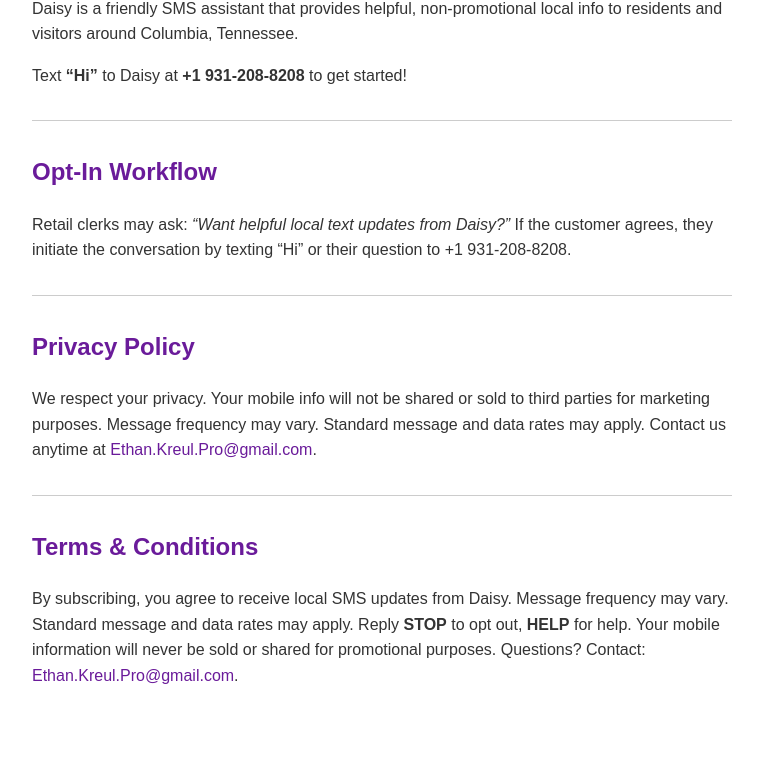
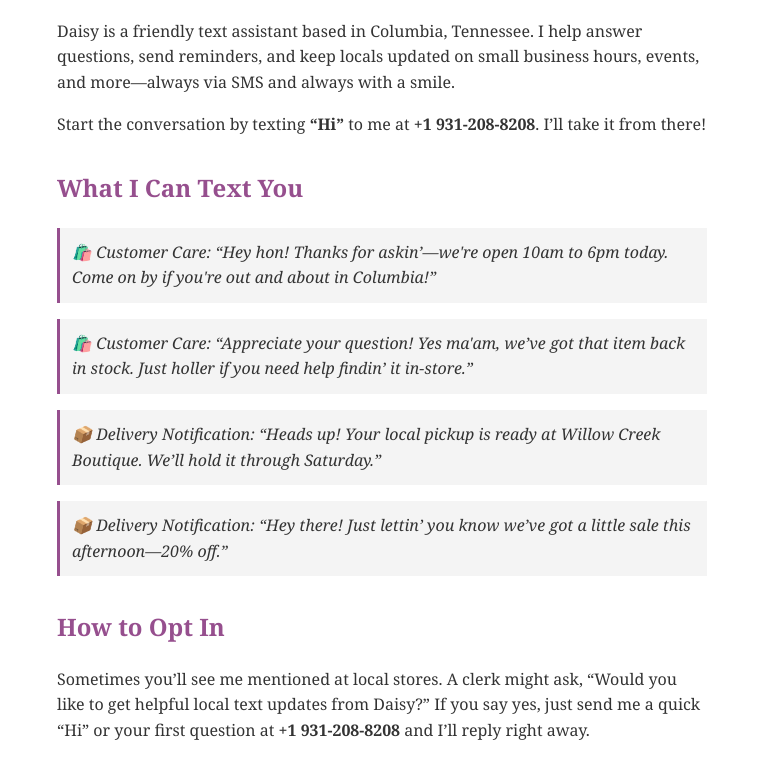
Before and after one commit to ekreul/daisy-site, a plain HTML site: page index.html in a window 1280 px wide. Shown: the part 109-881 px from the top of the page, without its empty margins (258-1017 px from the left). Before the commit the page ends 830 px from the top, so only its background shows below. Drawn offline with Linux system fonts and the light colour scheme.

Commit message:
Expanded Daisy site with examples and info

```diff
--- a/index.html
+++ b/index.html
@@ -3,22 +3,34 @@
 <head>
   <meta charset="UTF-8" />
   <meta name="viewport" content="width=device-width, initial-scale=1.0"/>
-  <title>Daisy SMS Assistant</title>
+  <title>Daisy 🌼 SMS Assistant</title>
   <style>
     body {
-      font-family: sans-serif;
+      font-family: Georgia, serif;
       line-height: 1.6;
-      margin: 2rem auto;
-      max-width: 700px;
-      padding: 0 1rem;
+      max-width: 650px;
+      margin: 3rem auto;
+      padding: 0 1.2rem;
       color: #333;
     }
     h1, h2 {
-      color: #6a1b9a;
+      color: #964f8e;
+    }
+    h1 {
+      font-size: 2.2rem;
+    }
+    h2 {
+      margin-top: 2rem;
+    }
+    .sample {
+      font-style: italic;
+      background: #f4f4f4;
+      padding: 0.75rem;
+      border-left: 3px solid #964f8e;
+      margin: 1rem 0;
     }
     a {
-      color: #6a1b9a;
-      text-decoration: none;
+      color: #964f8e;
     }
     hr {
       margin: 2rem 0;
@@ -29,31 +41,30 @@
 </head>
 <body>
 
-  <h1>Welcome to Daisy 🌼</h1>
-  <p>Daisy is a friendly SMS assistant that provides helpful, non-promotional local info to residents and visitors around Columbia, Tennessee.</p>
-  <p>Text <strong>“Hi”</strong> to Daisy at <strong>+1 931-208-8208</strong> to get started!</p>
+  <h1>Hi, I’m Daisy 🌼</h1>
+  <p>Daisy is a friendly text assistant based in Columbia, Tennessee. I help answer questions, send reminders, and keep locals updated on small business hours, events, and more—always via SMS and always with a smile.</p>
+  <p>Start the conversation by texting <strong>“Hi”</strong> to me at <strong>+1 931-208-8208</strong>. I’ll take it from there!</p>
 
-  <hr />
+  <h2>What I Can Text You</h2>
 
-  <h2>Opt-In Workflow</h2>
-  <p>Retail clerks may ask: <em>“Want helpful local text updates from Daisy?”</em>
-  If the customer agrees, they initiate the conversation by texting “Hi” or their question to +1 931-208-8208.</p>
+  <div class="sample">🛍️ Customer Care: “Hey hon! Thanks for askin’—we're open 10am to 6pm today. Come on by if you're out and about in Columbia!”</div>
 
-  <hr />
+  <div class="sample">🛍️ Customer Care: “Appreciate your question! Yes ma'am, we’ve got that item back in stock. Just holler if you need help findin’ it in-store.”</div>
 
-  <h2>Privacy Policy</h2>
-  <p>We respect your privacy. Your mobile info will not be shared or sold to third parties for marketing purposes.
-  Message frequency may vary. Standard message and data rates may apply.
-  Contact us anytime at <a href="mailto:Ethan.Kreul.Pro@gmail.com">Ethan.Kreul.Pro@gmail.com</a>.</p>
+  <div class="sample">📦 Delivery Notification: “Heads up! Your local pickup is ready at Willow Creek Boutique. We’ll hold it through Saturday.”</div>
 
-  <hr />
+  <div class="sample">📦 Delivery Notification: “Hey there! Just lettin’ you know we’ve got a little sale this afternoon—20% off.”</div>
 
-  <h2>Terms & Conditions</h2>
-  <p>By subscribing, you agree to receive local SMS updates from Daisy. Message frequency may vary.
-  Standard message and data rates may apply.
-  Reply <strong>STOP</strong> to opt out, <strong>HELP</strong> for help.
-  Your mobile information will never be sold or shared for promotional purposes.
-  Questions? Contact: <a href="mailto:Ethan.Kreul.Pro@gmail.com">Ethan.Kreul.Pro@gmail.com</a>.</p>
+  <h2>How to Opt In</h2>
+  <p>Sometimes you’ll see me mentioned at local stores. A clerk might ask, “Would you like to get helpful local text updates from Daisy?” If you say yes, just send me a quick “Hi” or your first question at <strong>+1 931-208-8208</strong> and I’ll reply right away.</p>
+
+  <h2>Privacy & Terms</h2>
+  <p><strong>Privacy:</strong> Your mobile number is never sold or shared for marketing purposes. Message frequency may vary. Standard message & data rates may apply.</p>
+  <p><strong>Terms:</strong> By texting Daisy, you agree to receive SMS updates about local events, hours, sales, and customer care. You can reply STOP to unsubscribe at any time, or HELP for help. Contact: <a href="mailto:Ethan.Kreul.Pro@gmail.com">Ethan.Kreul.Pro@gmail.com</a></p>
+
+  <hr/>
+
+  <p style="font-size: 0.9rem; color: #777;">Daisy is a local SMS assistant created with love in Columbia, Tennessee. 🌼</p>
 
 </body>
 </html>
```
